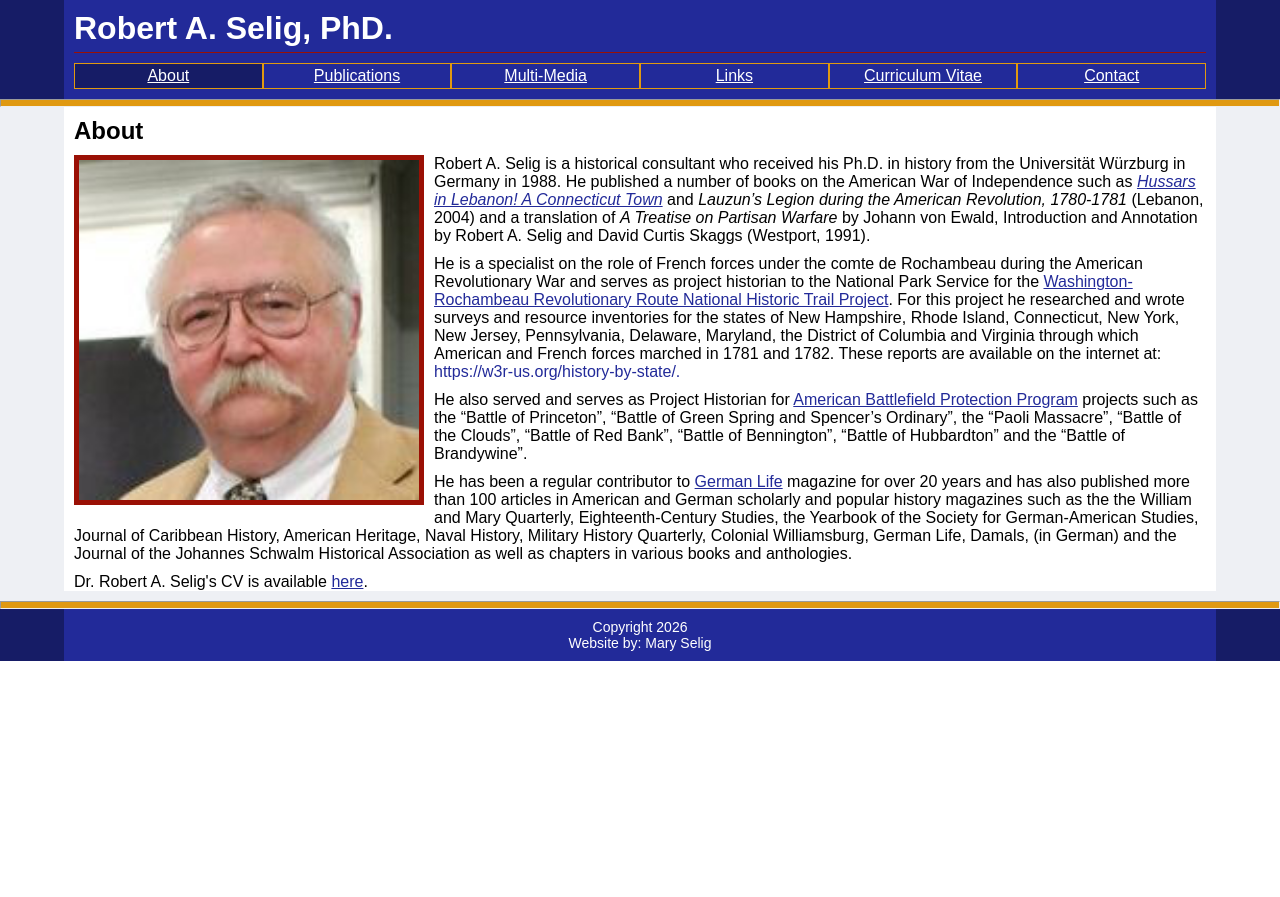
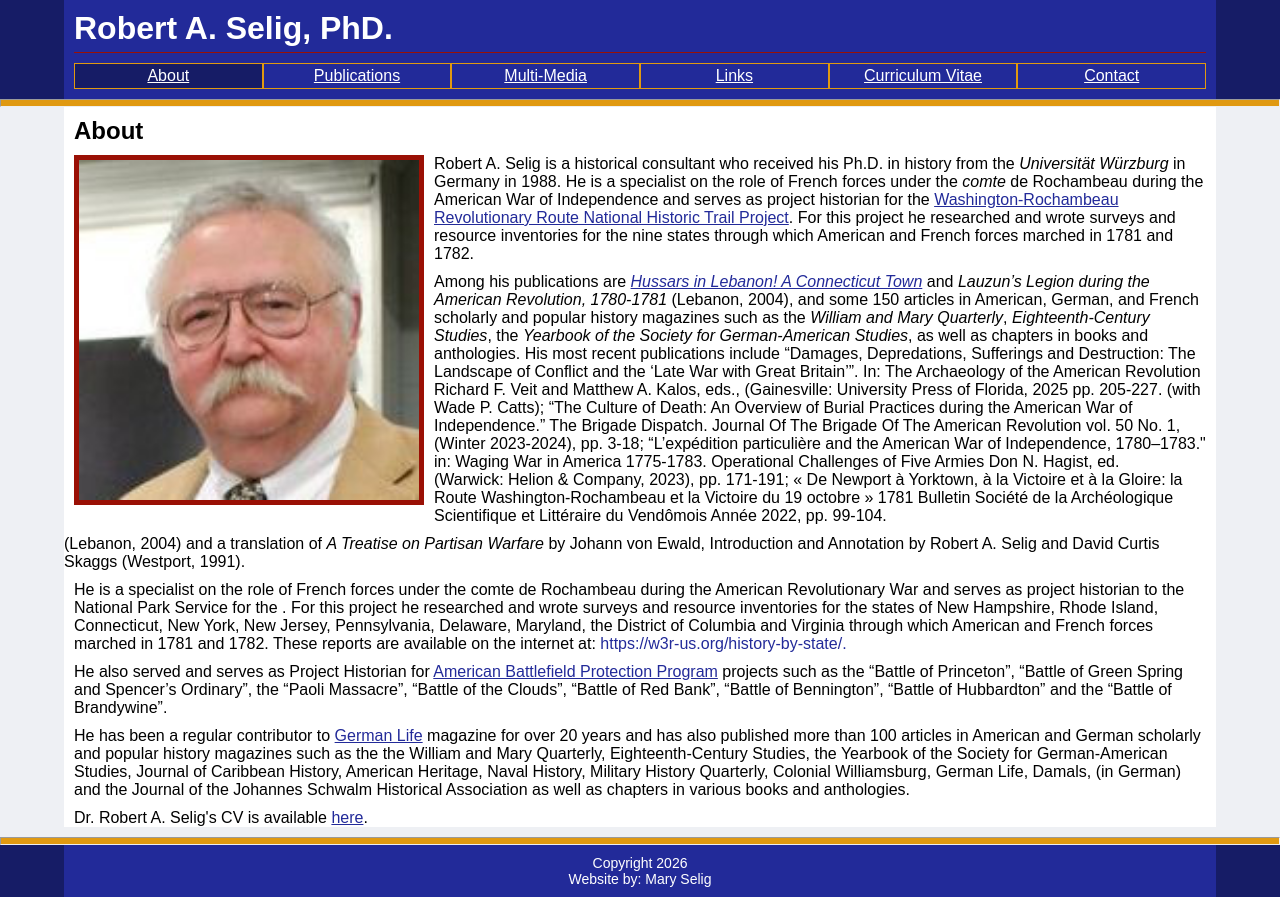
Before and after one commit to seligmar/robert-a-selig, a Next.js app in the folder robert-a-selig/: page / in a window 1280 px wide. Before the commit the page ends 800 px from the top, so only its background shows below. Built offline with nearby package versions, Linux system fonts and the light colour scheme.

Commit message:
updated links

```diff
--- a/robert-a-selig/src/app/about/page.tsx
+++ b/robert-a-selig/src/app/about/page.tsx
@@ -17,8 +17,20 @@ export default function HomePage() {
       />
       <div className='home-content'>
         Robert A. Selig is a historical consultant who received his Ph.D. in
-        history from the Universität Würzburg in Germany in 1988. He published a
-        number of books on the American War of Independence such as{' '}
+        history from the <i>Universität Würzburg</i> in Germany in 1988. He is a
+        specialist on the role of French forces under the <i>comte</i> de
+        Rochambeau during the American War of Independence and serves as project
+        historian for the{' '}
+        <a href='https://www.nps.gov/waro/index.htm' target='_blank'>
+          Washington-Rochambeau Revolutionary Route National Historic Trail
+          Project
+        </a>
+        . For this project he researched and wrote surveys and resource
+        inventories for the nine states through which American and French forces
+        marched in 1781 and 1782.
+      </div>
+      <div className='home-content'>
+        Among his publications are{' '}
         <a
           href='https://www.abebooks.com/first-edition/Hussars-Lebanon-Connecticut-town-Lauzuns-legion/32276164237/bd'
           target='_blank'
@@ -26,24 +38,38 @@ export default function HomePage() {
           <i>Hussars in Lebanon! A Connecticut Town</i>
         </a>{' '}
         and <i>Lauzun’s Legion during the American Revolution, 1780-1781</i>{' '}
-        (Lebanon, 2004) and a translation of{' '}
-        <i>A Treatise on Partisan Warfare</i> by Johann von Ewald, Introduction
-        and Annotation by Robert A. Selig and David Curtis Skaggs (Westport,
-        1991).
+        (Lebanon, 2004), and some 150 articles in American, German, and French
+        scholarly and popular history magazines such as the{' '}
+        <i>William and Mary Quarterly</i>, <i>Eighteenth-Century Studies</i>,
+        the <i>Yearbook of the Society for German-American Studies</i>, as well
+        as chapters in books and anthologies. His most recent publications
+        include “Damages, Depredations, Sufferings and Destruction: The
+        Landscape of Conflict and the ‘Late War with Great Britain’”. In: The
+        Archaeology of the American Revolution Richard F. Veit and Matthew A.
+        Kalos, eds., (Gainesville: University Press of Florida, 2025 pp.
+        205-227. (with Wade P. Catts); “The Culture of Death: An Overview of
+        Burial Practices during the American War of Independence.” The Brigade
+        Dispatch. Journal Of The Brigade Of The American Revolution vol. 50 No.
+        1, (Winter 2023-2024), pp. 3-18; “L’expédition particulière and the
+        American War of Independence, 1780–1783." in: Waging War in
+        America 1775-1783. Operational Challenges of Five Armies Don N. Hagist,
+        ed. (Warwick: Helion & Company, 2023), pp. 171-191; « De Newport à
+        Yorktown, à la Victoire et à la Gloire: la Route Washington-Rochambeau
+        et la Victoire du 19 octobre » 1781 Bulletin Société de la Archéologique
+        Scientifique et Littéraire du Vendômois Année 2022, pp. 99-104.
       </div>
+      (Lebanon, 2004) and a translation of <i>A Treatise on Partisan Warfare</i>{' '}
+      by Johann von Ewald, Introduction and Annotation by Robert A. Selig and
+      David Curtis Skaggs (Westport, 1991).
       <div className='home-content'>
         He is a specialist on the role of French forces under the comte de
         Rochambeau during the American Revolutionary War and serves as project
-        historian to the National Park Service for the{' '}
-        <a href='https://www.nps.gov/waro/index.htm' target='_blank'>
-          Washington-Rochambeau Revolutionary Route National Historic Trail
-          Project
-        </a>
-        . For this project he researched and wrote surveys and resource
-        inventories for the states of New Hampshire, Rhode Island, Connecticut,
-        New York, New Jersey, Pennsylvania, Delaware, Maryland, the District of
-        Columbia and Virginia through which American and French forces marched
-        in 1781 and 1782. These reports are available on the internet at:{' '}
+        historian to the National Park Service for the . For this project he
+        researched and wrote surveys and resource inventories for the states of
+        New Hampshire, Rhode Island, Connecticut, New York, New Jersey,
+        Pennsylvania, Delaware, Maryland, the District of Columbia and Virginia
+        through which American and French forces marched in 1781 and 1782. These
+        reports are available on the internet at:{' '}
         <a>https://w3r-us.org/history-by-state/.</a>
       </div>
       <div className='home-content'>
```
